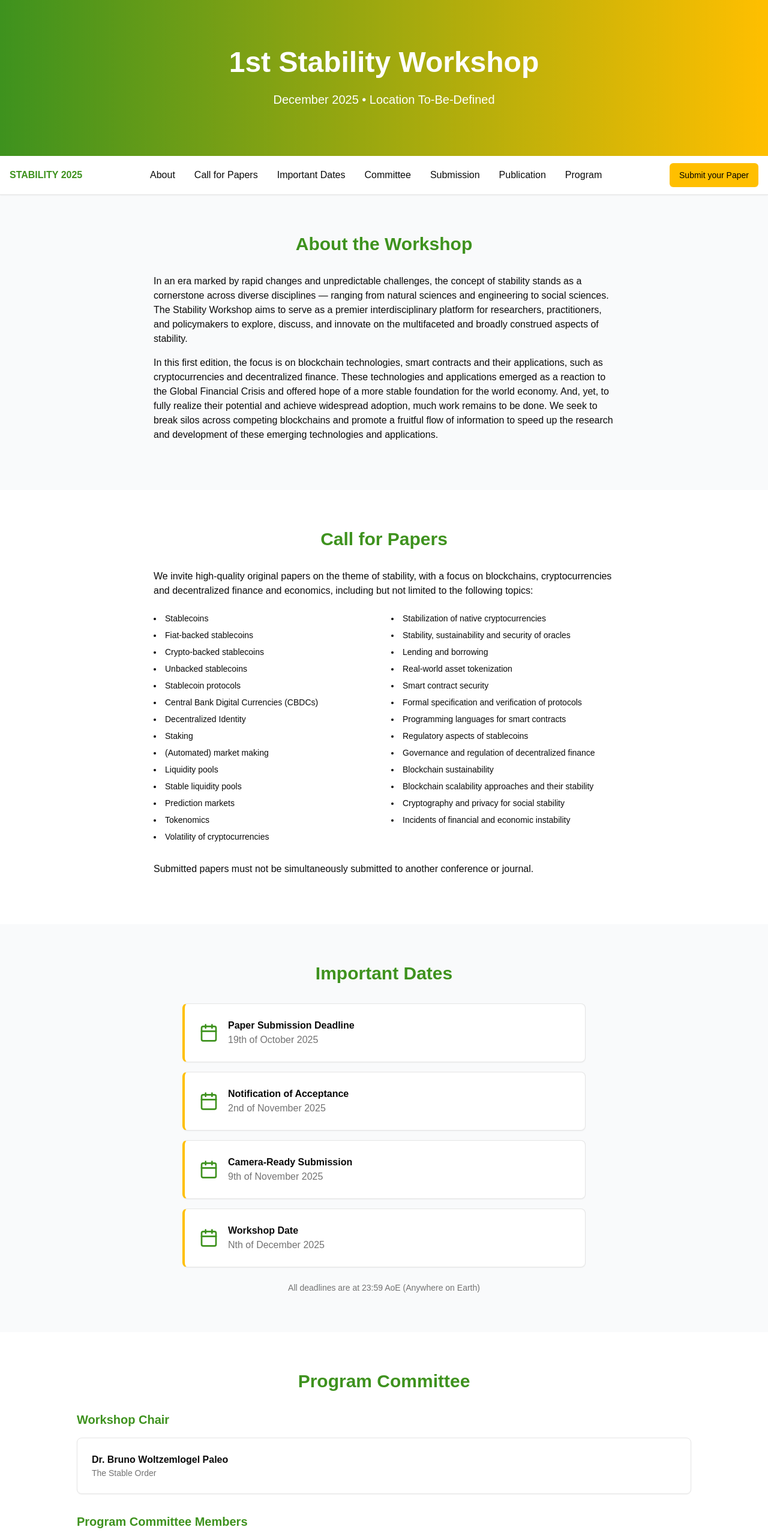
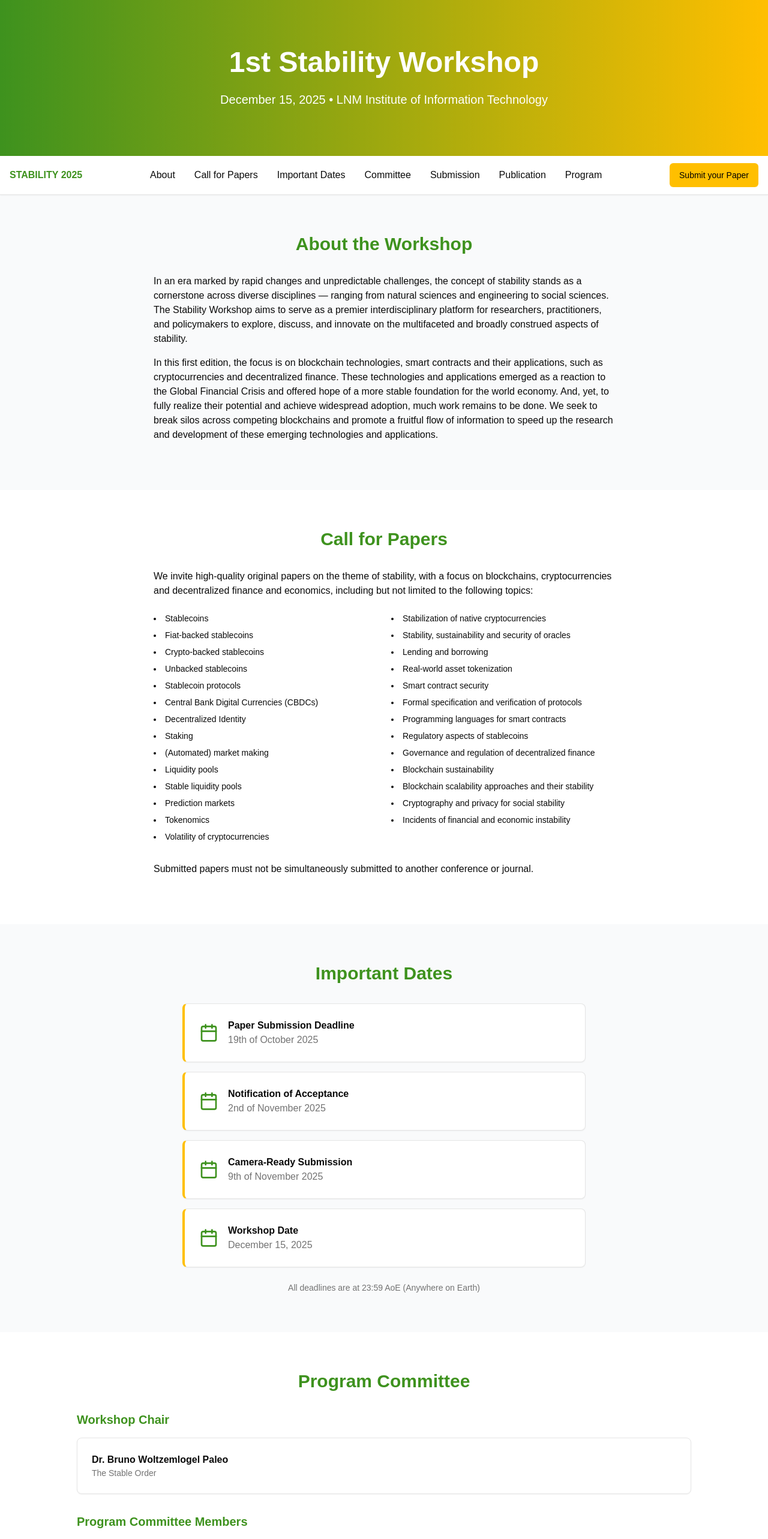
Before and after one commit to StabilityNexus/StabilityWorkshop, a Next.js app: page / in a window 1280 px wide. Shown: the top 2566 px of the page at 60% size. Built offline with nearby package versions, Linux system fonts and the light colour scheme.

Commit message:
Updated the location of the Workshop

```diff
--- a/app/page.tsx
+++ b/app/page.tsx
@@ -43,7 +43,7 @@ export default function WorkshopPage() {
           <h1 className="text-3xl md:text-5xl font-bold mb-4">1st Stability Workshop</h1>
           <p className="text-xl md:text-2xl mb-6">
           </p>
-          <p className="text-lg md:text-xl">December 2025 • Location To-Be-Defined</p>
+          <p className="text-lg md:text-xl">December 15, 2025 • LNM Institute of Information Technology</p>
         </div>
       </header>
 
@@ -200,7 +200,7 @@ export default function WorkshopPage() {
                       <Calendar className="h-8 w-8 text-[#3E921E]" />
                       <div>
                         <p className="font-semibold">Workshop Date</p>
-                      <p className="text-muted-foreground">Nth of December 2025</p>
+                        <p className="text-muted-foreground">December 15, 2025</p>
                       </div>
                     </div>
                 </CardContent>
@@ -504,7 +504,7 @@ export default function WorkshopPage() {
 
               <div className="mb-8">
                 <h3 className="text-xl font-semibold mb-4 text-[#3E921E] flex items-center">
-                  <Calendar className="h-5 w-5 mr-2" /> Nth of December 2025
+                  <Calendar className="h-5 w-5 mr-2" /> December 15, 2025
                 </h3>
                 <Card>
                   <CardContent className="p-0">
@@ -574,34 +574,35 @@ export default function WorkshopPage() {
             <div className="max-w-4xl mx-auto grid md:grid-cols-2 gap-8 items-center">
               <div>
                 <h3 className="text-xl font-semibold mb-4 flex items-center">
-                  <MapPin className="h-5 w-5 mr-2 text-[#FFBF00]" /> Location To-Be-Defined
+                  <MapPin className="h-5 w-5 mr-2 text-[#FFBF00]" /> LNM Institute of Information Technology
                 </h3>
                 <p className="mb-4">
-                  TBD
+                  LNM Institute of Information Technology
                   <br />
-                  TBD
+                  Jaipur, Rajasthan, India
                   <br />
-                  TBD
+                  PIN: 302031
                 </p>
                 <p className="mb-4">
                   The 1st Stability Workshop will be a hybrid event, <br />
-                  with a location to be defined <br />
-                  and remote participation allowed.
+                  hosted at LNM Institute of Information Technology <br />
+                  with remote participation allowed.
                 </p>
               </div>
               <div className="rounded-lg overflow-hidden h-64 border">
               <iframe
-                  src="https://www.google.com/maps/embed?pb=!1m18!1m12!1m3!1d3036.4386942171403!2d-79.9459!3d40.4454!2m3!1f0!2f0!3f0!3m2!1i1024!2i768!4f13.1!3m3!1m2!1s0x8834f21f58679a9f%3A0x88716b461fc4daf4!2sCarnegie%20Mellon%20University!5e0!3m2!1sen!2sus!4v1651234567890!5m2!1sen!2sus"
+                src="https://www.google.com/maps?q=The%20LNM%20Institute%20of%20Information%20Technology,%20Via%20Jamdoli,%20Jaipur&output=embed"
                 width="100%"
                 height="100%"
                 style={{ border: 0 }}
                 allowFullScreen
                 loading="lazy"
                 referrerPolicy="no-referrer-when-downgrade"
-                  title="Location Map"
-                  aria-label="Map showing the location of the 1st Stability Workshop"
-                ></iframe>
+                title="LNMIIT Location Map"
+                aria-label="Map showing the location of The LNM Institute of Information Technology, Via Jamdoli, Jaipur"
+              />
             </div>
+
             </div>
           </div>
         </section>
@@ -645,7 +646,7 @@ export default function WorkshopPage() {
               <p className="text-sm opacity-80">
                 Stability Workshop
                 <br />
-                December 2025
+                December 15, 2025
               </p>
             </div>
             <div className="text-right">
--- a/package.json
+++ b/package.json
@@ -48,7 +48,7 @@
     "next": "15.2.4",
     "next-themes": "^0.4.4",
     "react": "^19",
-    "react-day-picker": "8.10.1",
+    "react-day-picker": "9.0.0",
     "react-dom": "^19",
     "react-hook-form": "^7.54.1",
     "react-resizable-panels": "^2.1.7",
@@ -56,7 +56,7 @@
     "sonner": "^1.7.1",
     "tailwind-merge": "^2.5.5",
     "tailwindcss-animate": "^1.0.7",
-    "vaul": "^0.9.6",
+    "vaul": "^1.1.2",
     "zod": "^3.24.1"
   },
   "devDependencies": {
```
Lines whose indentation alone changed are shown as unchanged.
